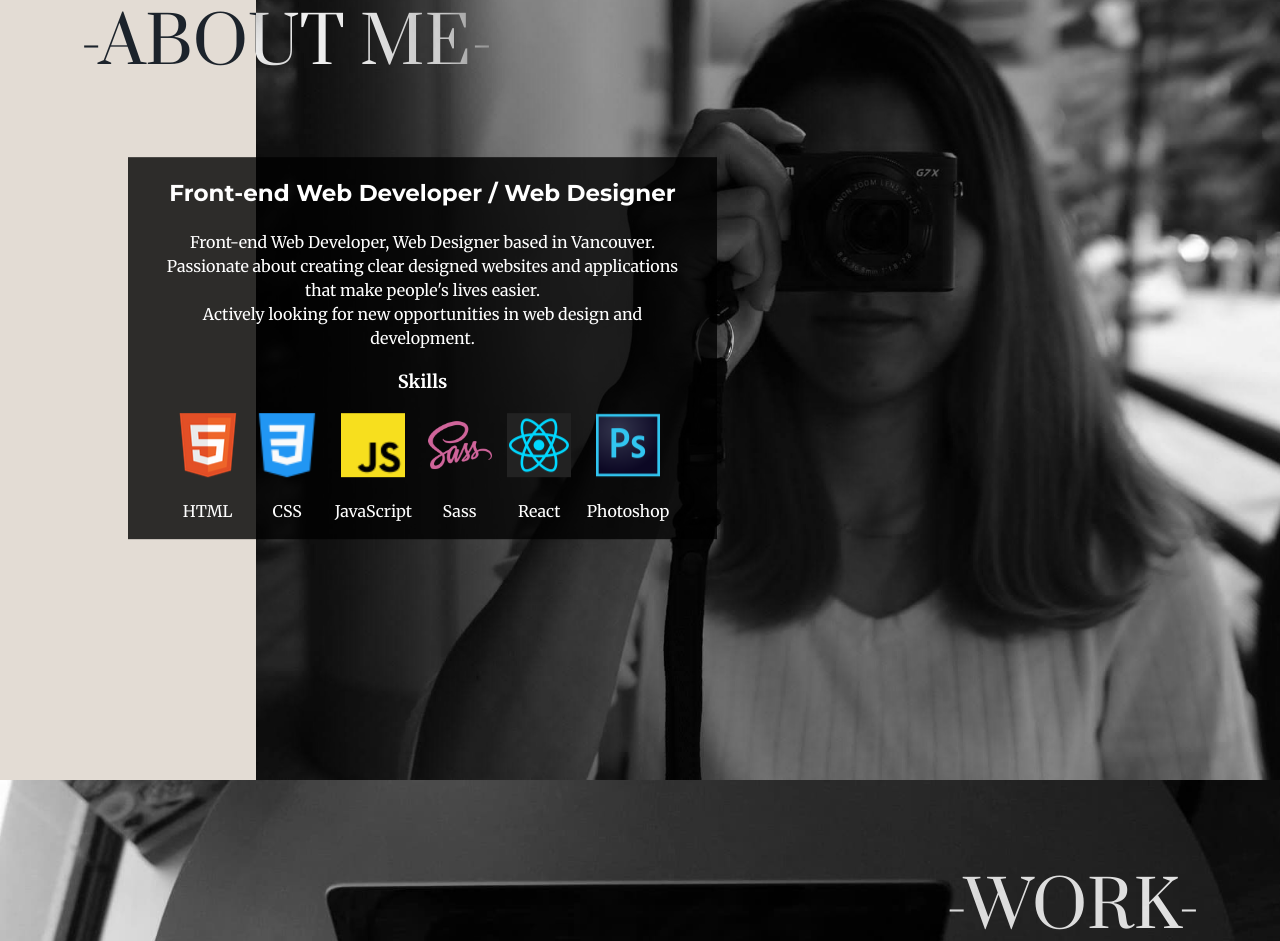
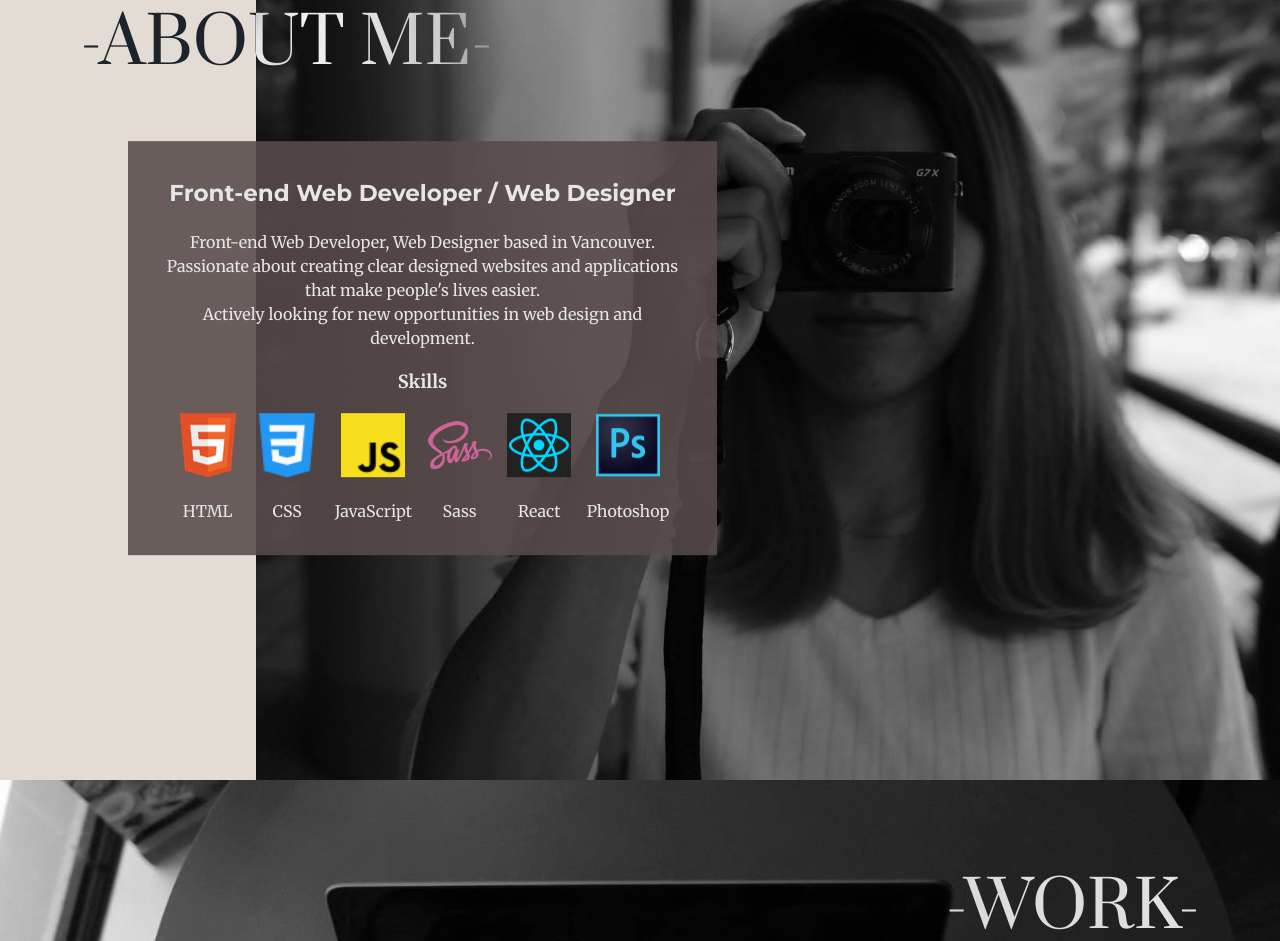
Before and after one commit to YuriShido/My-portfolio-react, a React (Create React App) app: page /about in a window 1280 px wide. Shown: the part 884-1825 px from the top of the page. Built offline with nearby package versions, Linux system fonts and the light colour scheme; a web font is replaced by a local one.

Commit message:
about color change

```diff
--- a/src/component/About.scss
+++ b/src/component/About.scss
@@ -23,7 +23,7 @@
         .about-detail {
             width: 525px;
             text-align: center;
-            padding: 0 2rem;
+            padding:1rem 2rem;
             justify-content: end;
             position: absolute;
             left: 10%;
@@ -34,12 +34,15 @@
             z-index: 3;
             background-color: rgba(240, 248, 255, 0.733);
             background-color: rgba(0, 0, 0, 0.8);
-            color: white;
+             background-color: #b1a29db9;
+             background-color: #584c4ae0;
+            //  background-color: #493f38e0;
+             color: rgb(230, 230, 230);
             h2 {
                 font-size: 23px;
                 font-family: 'Montserrat', sans-serif;
                 // font-family: 'Lato', sans-serif;
-                // font-weight: bold;
+                // color: #262626;
             }
 
             h3 {
--- a/src/component/Work.scss
+++ b/src/component/Work.scss
@@ -77,6 +77,7 @@
             background:#52504fd3;
             background:#a5a5a5d3;
             background:#b6b6b6d2;
+            // background-color: #b1a29d8f;
             // background: rgba(0, 0, 0, 0.651);
             // color: white;
             padding: 1.5rem;
```
